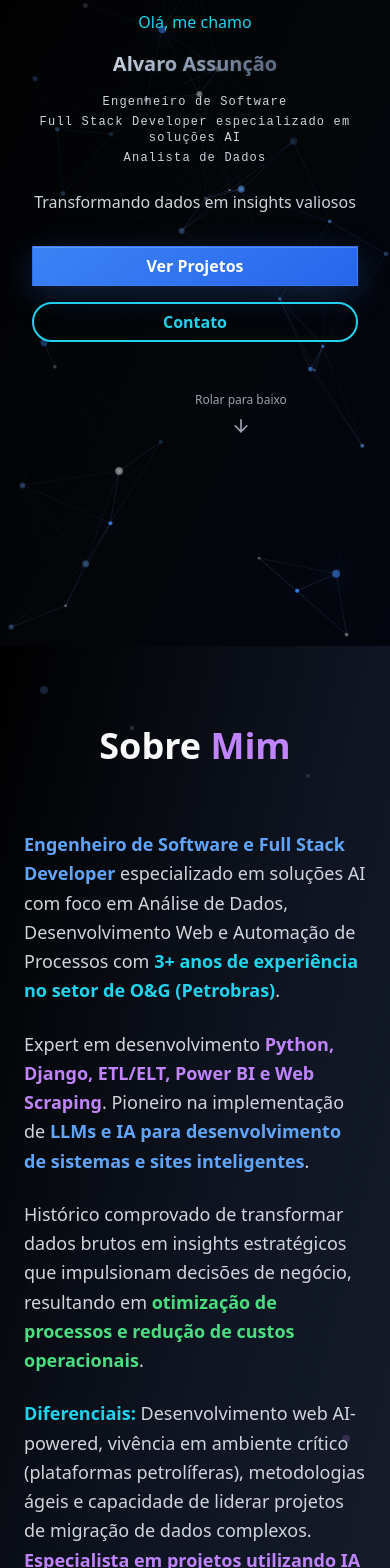
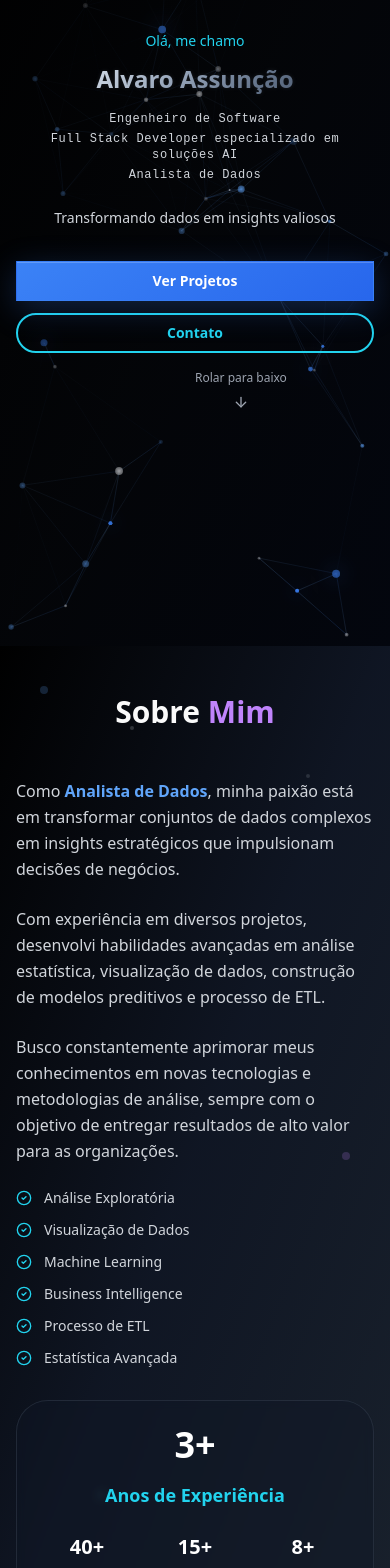
Before and after one commit to alvarorosaassuncao/portfolioalvaro, a React (Vite) app: page / in a window 390 px wide. Shown: the part 198-1766 px from the top of the page. Built offline with nearby package versions, Linux system fonts and the light colour scheme.

Commit message:
Refactor: Improve responsiveness and design
Make the site responsive, restore the "Sobre Mim" section, and update the logo to "Alvaro Assunção" with the design from the provided image.

```diff
--- a/src/components/About.tsx
+++ b/src/components/About.tsx
@@ -21,7 +21,7 @@ const About = () => {
   ];
 
   return (
-    <section id="about" className="py-20 relative">
+    <section id="about" className="py-12 sm:py-16 md:py-20 relative">
       {/* Background similar to the uploaded image */}
       <div className="absolute inset-0 bg-gradient-to-br from-black via-gray-900/90 to-gray-800/80"></div>
       <div className="absolute inset-0 opacity-20">
@@ -33,21 +33,21 @@ const About = () => {
         <div className="absolute top-20 left-1/3 w-1 h-1 bg-gray-300 rounded-full"></div>
       </div>
 
-      <div className="container mx-auto px-6 relative z-10">
+      <div className="container mx-auto px-4 sm:px-6 relative z-10">
         <motion.div
-          className="text-center mb-16"
+          className="text-center mb-12 sm:mb-16"
           initial={{ opacity: 0, y: 50 }}
           whileInView={{ opacity: 1, y: 0 }}
           transition={{ duration: 0.8 }}
           viewport={{ once: true }}
         >
-          <h2 className="text-4xl md:text-5xl font-bold mb-4">
+          <h2 className="text-3xl sm:text-4xl md:text-5xl font-bold mb-4">
             Sobre <span className="text-purple-400">Mim</span>
           </h2>
         </motion.div>
 
-        <div className="grid lg:grid-cols-2 gap-12 items-start max-w-6xl mx-auto">
-          {/* Left Content */}
+        <div className="grid lg:grid-cols-2 gap-8 sm:gap-12 items-start max-w-6xl mx-auto">
+          {/* Left Content - Simplified */}
           <motion.div
             initial={{ opacity: 0, x: -50 }}
             whileInView={{ opacity: 1, x: 0 }}
@@ -56,31 +56,27 @@ const About = () => {
             className="space-y-6"
           >
             <div>
-              <p className="text-lg text-gray-300 leading-relaxed mb-6">
-                <span className="text-blue-400 font-semibold">Engenheiro de Software e Full Stack Developer</span> especializado em soluções AI com foco em Análise de
-                Dados, Desenvolvimento Web e Automação de Processos com <span className="text-cyan-400 font-semibold">3+ anos de experiência no setor de
-                O&G (Petrobras)</span>.
+              <p className="text-base sm:text-lg text-gray-300 leading-relaxed mb-6">
+                Como <span className="text-blue-400 font-semibold">Analista de Dados</span>, minha paixão está em transformar conjuntos
+                de dados complexos em insights estratégicos que impulsionam decisões
+                de negócios.
               </p>
 
-              <p className="text-lg text-gray-300 leading-relaxed mb-6">
-                Expert em desenvolvimento <span className="text-purple-400 font-semibold">Python, Django, ETL/ELT, Power BI e Web Scraping</span>.
-                Pioneiro na implementação de <span className="text-blue-400 font-semibold">LLMs e IA para desenvolvimento de sistemas e sites inteligentes</span>.
+              <p className="text-base sm:text-lg text-gray-300 leading-relaxed mb-6">
+                Com experiência em diversos projetos, desenvolvi habilidades
+                avançadas em análise estatística, visualização de dados, construção de
+                modelos preditivos e processo de ETL.
               </p>
 
-              <p className="text-lg text-gray-300 leading-relaxed mb-6">
-                Histórico comprovado de transformar dados brutos em insights estratégicos que impulsionam decisões
-                de negócio, resultando em <span className="text-green-400 font-semibold">otimização de processos e redução de custos operacionais</span>.
-              </p>
-
-              <p className="text-lg text-gray-300 leading-relaxed">
-                <span className="text-cyan-400 font-semibold">Diferenciais:</span> Desenvolvimento web AI-powered, vivência em ambiente crítico (plataformas petrolíferas),
-                metodologias ágeis e capacidade de liderar projetos de migração de dados complexos.
-                <span className="text-purple-400 font-semibold"> Especialista em projetos utilizando IA LLM para desenvolvimento de sistemas e aplicações inteligentes</span>.
+              <p className="text-base sm:text-lg text-gray-300 leading-relaxed">
+                Busco constantemente aprimorar meus conhecimentos em novas
+                tecnologias e metodologias de análise, sempre com o objetivo de
+                entregar resultados de alto valor para as organizações.
               </p>
             </div>
 
             {/* Skills Grid */}
-            <div className="grid grid-cols-2 gap-4 mt-8">
+            <div className="grid grid-cols-1 sm:grid-cols-2 gap-3 sm:gap-4 mt-8">
               {skills.map((skill, index) => (
                 <motion.div
                   key={skill}
@@ -90,8 +86,8 @@ const About = () => {
                   transition={{ delay: index * 0.1 }}
                   viewport={{ once: true }}
                 >
-                  <CheckCircle2 className="text-cyan-400 w-5 h-5 flex-shrink-0" />
-                  <span className="text-gray-300">{skill}</span>
+                  <CheckCircle2 className="text-cyan-400 w-4 h-4 sm:w-5 sm:h-5 flex-shrink-0" />
+                  <span className="text-gray-300 text-sm sm:text-base">{skill}</span>
                 </motion.div>
               ))}
             </div>
@@ -104,10 +100,10 @@ const About = () => {
             transition={{ duration: 0.8, delay: 0.2 }}
             viewport={{ once: true }}
           >
-            <Card className="bg-gray-900/40 border-gray-700/50 backdrop-blur-sm p-8 rounded-2xl">
-              <div className="text-center mb-8">
+            <Card className="bg-gray-900/40 border-gray-700/50 backdrop-blur-sm p-6 sm:p-8 rounded-2xl">
+              <div className="text-center mb-6 sm:mb-8">
                 <motion.div
-                  className="text-6xl font-bold mb-4"
+                  className="text-4xl sm:text-5xl md:text-6xl font-bold mb-4"
                   initial={{ scale: 0 }}
                   whileInView={{ scale: 1 }}
                   transition={{ delay: 0.4, type: "spring", stiffness: 100 }}
@@ -117,10 +113,10 @@ const About = () => {
                     3+
                   </span>
                 </motion.div>
-                <p className="text-cyan-400 text-xl font-semibold">Anos de Experiência</p>
+                <p className="text-cyan-400 text-lg sm:text-xl font-semibold">Anos de Experiência</p>
               </div>
 
-              <div className="grid grid-cols-3 gap-6 text-center">
+              <div className="grid grid-cols-3 gap-4 sm:gap-6 text-center">
                 {stats.slice(1).map((stat, index) => (
                   <motion.div
                     key={stat.label}
@@ -129,8 +125,8 @@ const About = () => {
                     transition={{ delay: 0.6 + index * 0.1 }}
                     viewport={{ once: true }}
                   >
-                    <div className="text-2xl font-bold text-white mb-2">{stat.number}</div>
-                    <div className="text-sm text-gray-400">{stat.label}</div>
+                    <div className="text-xl sm:text-2xl font-bold text-white mb-2">{stat.number}</div>
+                    <div className="text-xs sm:text-sm text-gray-400">{stat.label}</div>
                   </motion.div>
                 ))}
               </div>
--- a/src/components/Hero.tsx
+++ b/src/components/Hero.tsx
@@ -17,10 +17,11 @@ const Hero = () => {
           initial={{ opacity: 0 }}
           animate={{ opacity: 1 }}
           transition={{ duration: 1 }}
+          className="max-w-4xl mx-auto"
         >
           {/* Greeting */}
           <motion.p
-            className="text-cyan-400 text-base sm:text-lg mb-4"
+            className="text-cyan-400 text-sm sm:text-base md:text-lg mb-3 sm:mb-4"
             initial={{ y: -20, opacity: 0 }}
             animate={{ y: 0, opacity: 1 }}
             transition={{ delay: 0.2 }}
@@ -28,9 +29,9 @@ const Hero = () => {
             Olá, me chamo
           </motion.p>
 
-          {/* Main Name - Reduced size */}
+          {/* Main Name */}
           <motion.h1
-            className="text-xl sm:text-3xl md:text-4xl lg:text-5xl font-bold mb-4"
+            className="text-2xl sm:text-3xl md:text-4xl lg:text-5xl xl:text-6xl font-bold mb-4 sm:mb-6"
             initial={{ scale: 0.5, opacity: 0 }}
             animate={{ scale: 1, opacity: 1 }}
             transition={{ duration: 1.2, ease: "easeOut" }}
@@ -43,13 +44,13 @@ const Hero = () => {
             </span>
           </motion.h1>
 
-          {/* Professional Description with digital/gaming style font - Broken into multiple lines */}
+          {/* Professional Description */}
           <motion.div
-            className="text-xs sm:text-sm md:text-base font-thin tracking-wider text-gray-300 mb-6 sm:mb-8 space-y-1"
+            className="text-xs sm:text-sm md:text-base lg:text-lg font-light tracking-wide text-gray-300 mb-6 sm:mb-8 space-y-1 sm:space-y-2"
             style={{
               fontFamily: "'Courier New', 'Monaco', 'Menlo', 'Consolas', monospace",
-              fontWeight: 200,
-              letterSpacing: '0.1em'
+              fontWeight: 300,
+              letterSpacing: '0.05em'
             }}
             initial={{ x: -100, opacity: 0 }}
             animate={{ x: 0, opacity: 1 }}
@@ -62,7 +63,7 @@ const Hero = () => {
 
           {/* Description */}
           <motion.p
-            className="text-base sm:text-lg md:text-xl lg:text-2xl text-gray-300 mb-8 sm:mb-12 max-w-4xl mx-auto px-4"
+            className="text-sm sm:text-base md:text-lg lg:text-xl text-gray-300 mb-8 sm:mb-12 max-w-3xl mx-auto leading-relaxed"
             initial={{ x: 100, opacity: 0 }}
             animate={{ x: 0, opacity: 1 }}
             transition={{ duration: 1, delay: 1 }}
@@ -72,20 +73,20 @@ const Hero = () => {
 
           {/* CTA Buttons */}
           <motion.div
-            className="flex flex-col sm:flex-row gap-4 sm:gap-6 justify-center mb-24 sm:mb-32 px-4"
+            className="flex flex-col sm:flex-row gap-3 sm:gap-4 md:gap-6 justify-center mb-16 sm:mb-24 md:mb-32"
             initial={{ y: 50, opacity: 0 }}
             animate={{ y: 0, opacity: 1 }}
             transition={{ delay: 1.5 }}
           >
             <Button
-              className="modern-button text-white font-semibold py-3 sm:py-4 px-6 sm:px-8 text-base sm:text-lg w-full sm:w-auto"
+              className="modern-button text-white font-semibold py-3 sm:py-4 px-6 sm:px-8 text-sm sm:text-base md:text-lg w-full sm:w-auto"
               onClick={() => document.getElementById('projects')?.scrollIntoView({ behavior: 'smooth' })}
             >
               Ver Projetos
             </Button>
             <Button
               variant="outline"
-              className="border-2 border-cyan-400 text-cyan-400 hover:bg-cyan-400 hover:text-black py-3 sm:py-4 px-6 sm:px-8 rounded-full text-base sm:text-lg font-semibold transition-all duration-300 bg-transparent w-full sm:w-auto"
+              className="border-2 border-cyan-400 text-cyan-400 hover:bg-cyan-400 hover:text-black py-3 sm:py-4 px-6 sm:px-8 rounded-full text-sm sm:text-base md:text-lg font-semibold transition-all duration-300 bg-transparent w-full sm:w-auto"
               onClick={() => document.getElementById('contact')?.scrollIntoView({ behavior: 'smooth' })}
             >
               Contato
@@ -93,16 +94,16 @@ const Hero = () => {
           </motion.div>
         </motion.div>
 
-        {/* Scroll Indicator - moved further down */}
+        {/* Scroll Indicator */}
         <motion.div
-          className="absolute bottom-4 sm:bottom-8 left-1/2 transform -translate-x-1/2 cursor-pointer"
-          animate={{ y: [0, 15, 0] }}
+          className="absolute bottom-4 sm:bottom-6 md:bottom-8 left-1/2 transform -translate-x-1/2 cursor-pointer"
+          animate={{ y: [0, 10, 0] }}
           transition={{ duration: 2, repeat: Infinity, ease: "easeInOut" }}
           onClick={() => document.getElementById('about')?.scrollIntoView({ behavior: 'smooth' })}
         >
           <div className="flex flex-col items-center text-gray-400">
             <span className="text-xs sm:text-sm mb-2">Rolar para baixo</span>
-            <ArrowDown size={20} className="sm:w-6 sm:h-6" />
+            <ArrowDown size={16} className="sm:w-5 sm:h-5" />
           </div>
         </motion.div>
       </div>
```
Also changed, not shown: src/components/Header.tsx (+16 -12 lines).
